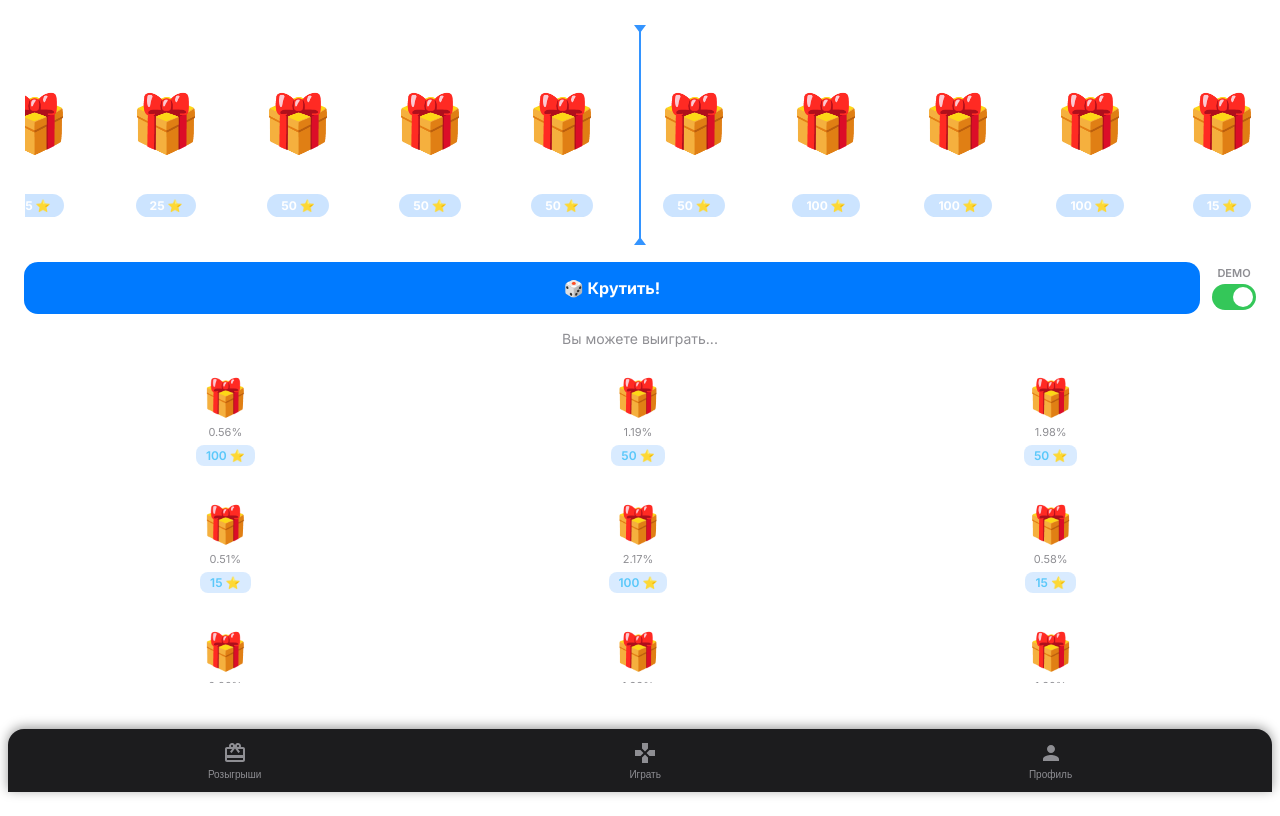
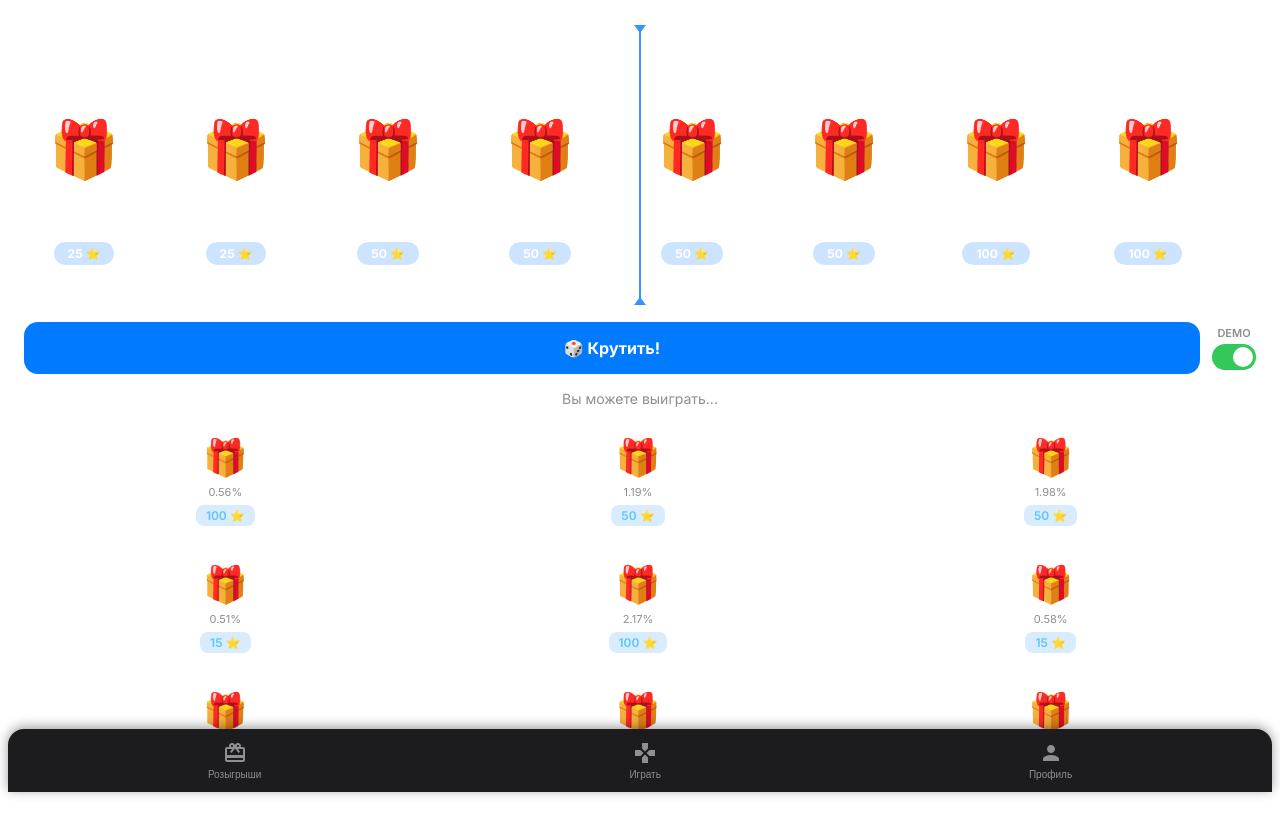
Before and after one commit to deewau/pigfarm-client, a React (Vite) app in the folder client/: page /play in a window 1280 px wide. Built offline with nearby package versions, Linux system fonts and the light colour scheme; no server answers.

Commit message:
increase gift size

```diff
--- a/client/src/pages/Play.css
+++ b/client/src/pages/Play.css
@@ -10,7 +10,7 @@
 /* Рулетка */
 .play__roulette-container {
   position: relative;
-  height: 220px;
+  height: 280px;
   border-radius: 20px;
   overflow: hidden;
   background: rgba(255, 255, 255, 0.04);
@@ -62,19 +62,28 @@
   min-width: max-content;
 }
 
+.play__roulette-emoji {
+  font-size: 72px;
+  line-height: 1;
+  flex: 1;
+  display: flex;
+  align-items: center;
+  justify-content: center;
+}
+
 
 
 .play__roulette-item {
   flex-shrink: 0;
-  width: 120px;
-  height: 188px;
+  width: 140px;
+  height: 240px;
   display: flex;
   flex-direction: column;
   align-items: center;
   justify-content: space-between;
   background: rgba(255, 255, 255, 0.06);
   border-radius: 16px;
-  padding: 12px 8px;
+  padding: 16px 12px;
   box-sizing: border-box;
 }
 
--- a/client/src/pages/Play.tsx
+++ b/client/src/pages/Play.tsx
@@ -36,7 +36,7 @@ function getRandomItems(gifts: TelegramGift[], count: number): (TelegramGift & {
   }));
 }
 
-const ITEM_WIDTH = 132;
+const ITEM_WIDTH = 152;
 const GIFTS_COUNT = 11;
 const PATTERN_WIDTH = ITEM_WIDTH * GIFTS_COUNT;
 const SCROLL_SPEED = 1;
@@ -214,7 +214,7 @@ export function Play() {
             <div key={item.rouletteIndex} className="play__roulette-item">
               <div className="play__roulette-emoji">
                 {item.animationSvg ? (
-                  <GiftImage svgContent={item.animationSvg} size={80} uniqueId={`roulette-${item.rouletteIndex}`} />
+                  <GiftImage svgContent={item.animationSvg} size={100} uniqueId={`roulette-${item.rouletteIndex}`} />
                 ) : (
                   item.sticker?.emoji || '🎁'
                 )}
```
